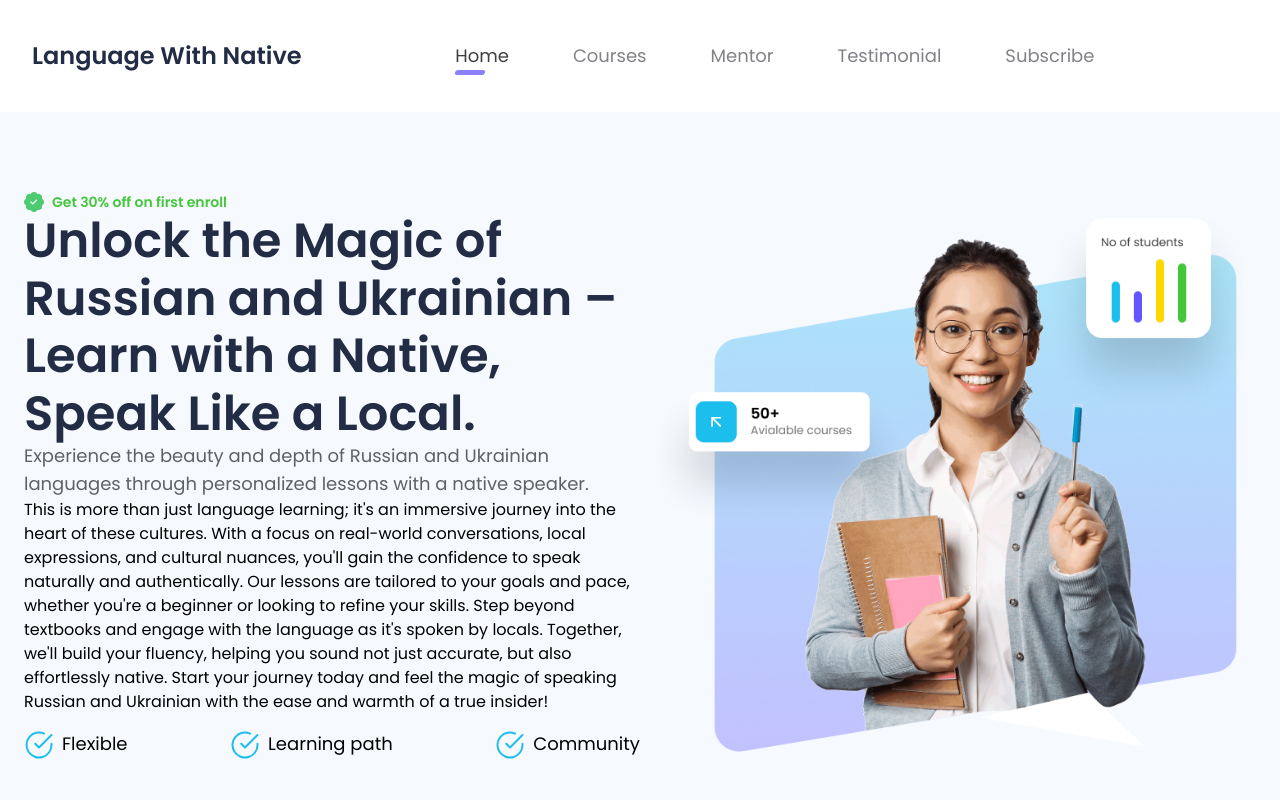
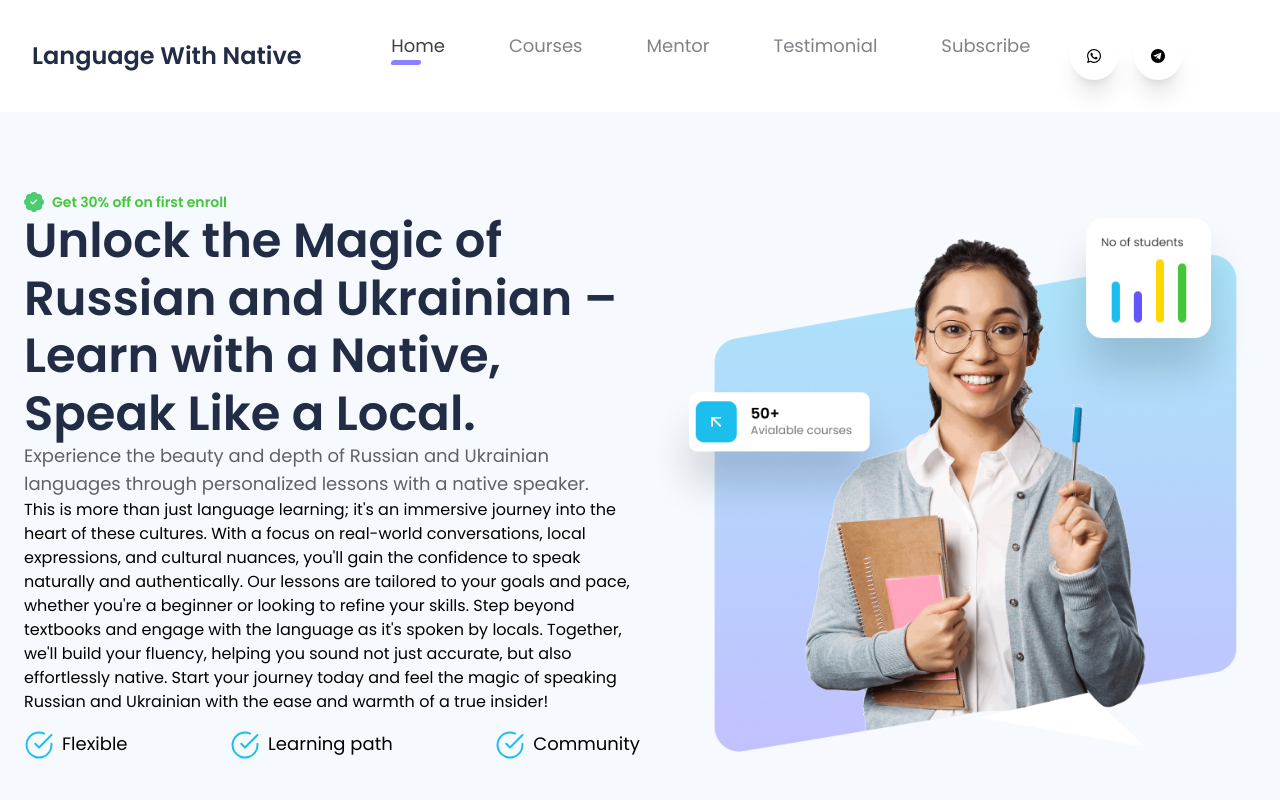
Before and after one commit to language-with-native/language-with-native.github.io, a Next.js app: page / in a window 1280 px wide. Shown: the top 800 px of the page. Built offline with nearby package versions, Linux system fonts and the light colour scheme.

Commit message:
Communication buttons

```diff
--- a/app/components/Footer/Footer.tsx
+++ b/app/components/Footer/Footer.tsx
@@ -99,9 +99,9 @@ const footer = () => {
             <div className='py-10 md:flex items-center justify-between border-t border-t-gray-blue'>
                 <h4 className='text-dark-red opacity-75 text-sm text-center md:text-start font-normal'>@2023.E-learnings.All rights reserved</h4>
                 <div className="flex gap-5 mt-5 md:mt-0 justify-center md:justify-start">
-                    <h4 className='text-dark-red opacity-75 text-sm font-normal'><Link href="/" target="_blank">Privacy policy</Link></h4>
+                    {/* <h4 className='text-dark-red opacity-75 text-sm font-normal'><Link href="/" target="_blank">Privacy policy</Link></h4>
                     <div className="h-5 bg-dark-red opacity-25 w-0.5"></div>
-                    <h4 className='text-dark-red opacity-75 text-sm font-normal'><Link href="/" target="_blank">Terms & conditions</Link></h4>
+                    <h4 className='text-dark-red opacity-75 text-sm font-normal'><Link href="/" target="_blank">Terms & conditions</Link></h4> */}
                 </div>
             </div>
         </div>
--- a/app/components/Navbar/Navbar.tsx
+++ b/app/components/Navbar/Navbar.tsx
@@ -7,6 +7,7 @@ import Drawerdata from "./Drawerdata";
 import Signdialog from "./Signdialog";
 import Registerdialog from "./Registerdialog";
 import { redirect } from 'next/navigation';
+import Image from "next/image";
 
 interface NavigationItem {
     name: string;
@@ -39,6 +40,25 @@ const CustomLink = ({ href, onClick, children }: { href: string; onClick: () =>
     );
 };
 
+
+interface socialLinks {
+    imgSrc: string;
+    link: string;
+    width: number;
+}
+
+const socialLinks: socialLinks[] = [
+        {
+            imgSrc: '/assets/footer/whatsapp.svg',
+            link: 'https://wa.me/+31616725940/?text=Thanks+for+registering!',
+            width: 14
+        },
+        {
+            imgSrc: '/assets/footer/telegram.svg',
+            link: 'https://t.me/anna_speaklan',
+            width: 14
+        },
+]
 
 const Navbar = () => {
     const [isOpen, setIsOpen] = React.useState(false);
@@ -93,6 +113,18 @@ const Navbar = () => {
                                             </span>
                                         </CustomLink>
                                     ))}
+
+                                    {socialLinks.map((items, i) => (
+                                    <Link href={items.link} key={i}>
+                                        <div className="bg-white h-12 w-12 shadow-xl text-base rounded-full flex items-center justify-center footer-icons hover:bg-ultramarine">
+                                            <Image src={items.imgSrc} alt={items.imgSrc} width={items.width} height={2} className="sepiaa" />
+                                        </div>
+                                    </Link>
+                                    ))}
+
+                                </div>
+                                <div className="flex space-x-4">
+
                                 </div>
                             </div>
                         </div>
```
